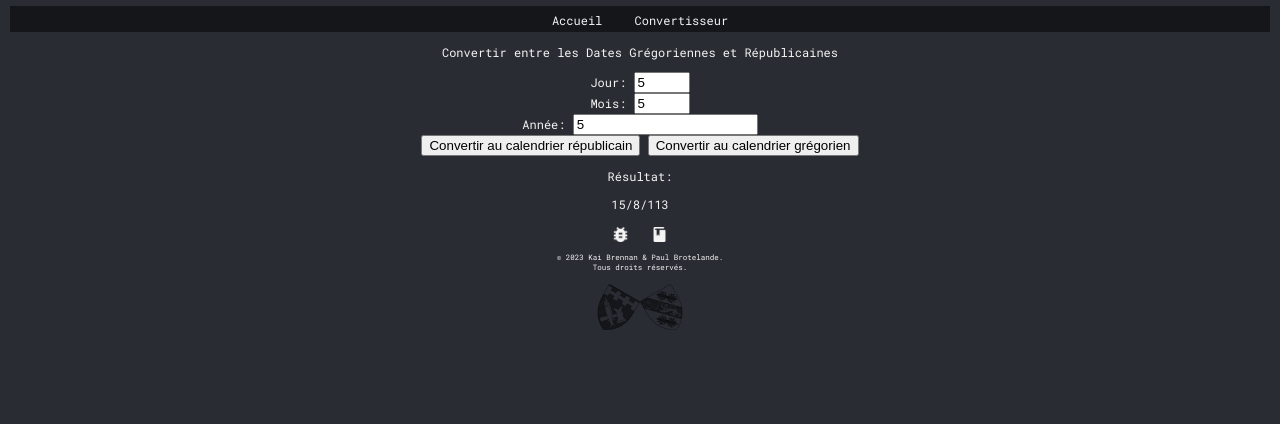
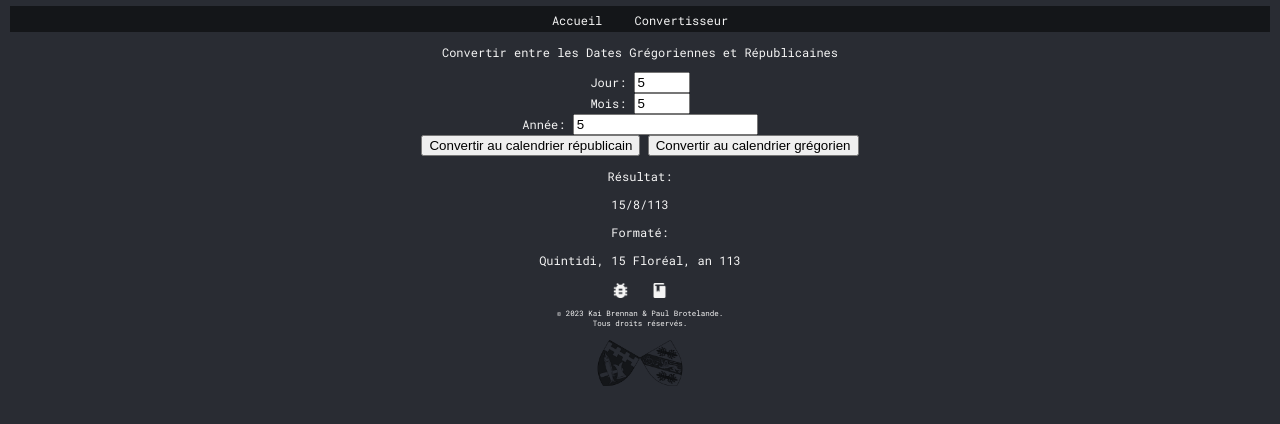
Before and after one commit to kaibrennan/RepDate, a browser extension: page converter.html in a window 1280 px wide. Both pictures are taken after typing "5", "5", "5" into the empty fields and a click on the button "Convertir au calendrier républicain". Shown: the part 60-484 px from the top of the page. Drawn offline with Linux system fonts and the light colour scheme.

Commit message:
Added some UI functionality to converter.

```diff
--- a/converter.html
+++ b/converter.html
@@ -38,6 +38,7 @@
         <button type="button" id="convertToGregorian">Convertir au calendrier grégorien</button>
     </form>
     <p>Résultat:<div id="conv"></div></p>
+    <p>Formaté:<div id="formatted"></div></p>
 
 
     <div class="foot">
--- a/popup.js
+++ b/popup.js
@@ -148,6 +148,14 @@ function convertToRepublican(){
     const standardYear = resultArray[2];                                // "
 
     document.getElementById("conv").innerHTML=standardDay + "/" + standardMonth + "/" + standardYear;
+
+    const resultArray2 = formatRepDate(day, month, year);
+    const weekday = resultArray2[0];                             // Unpacks the output values.
+    const standardDay2 = resultArray2[1];                         // "
+    const monthName = resultArray2[2];                           // "
+    const standardYear2 = resultArray2[3];                        // "
+
+    document.getElementById("formatted").innerHTML=weekday + ", " + standardDay2 + " " + monthName + ", an " + standardYear2;
 };
 
 function convertToGregorian(){
```
